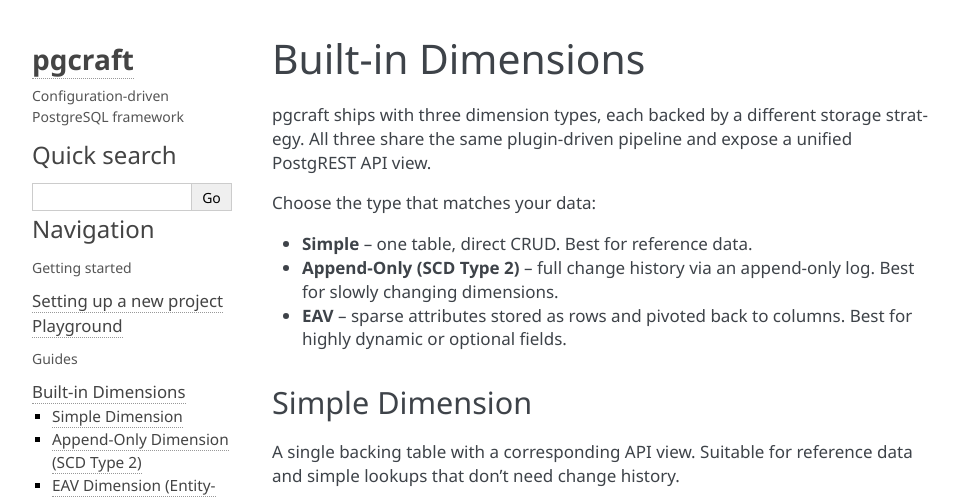
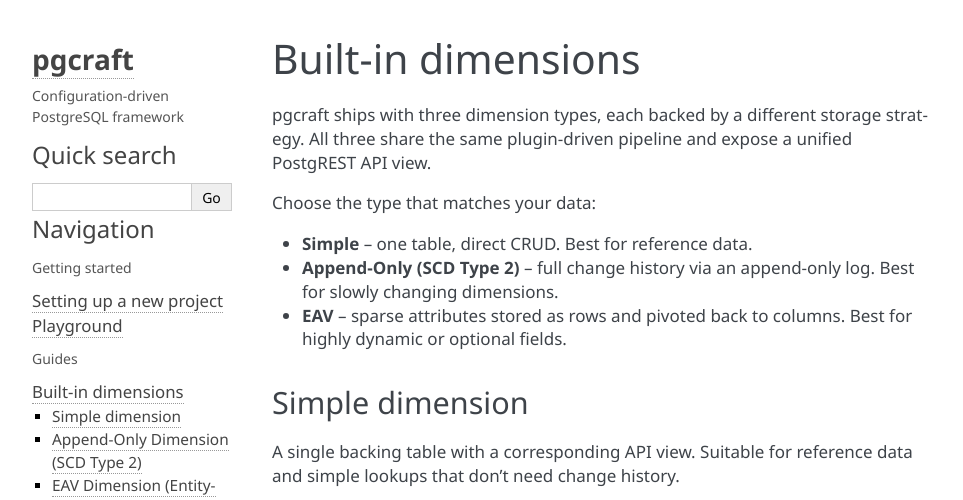
Before and after one commit to roddarjohn/cave, a Sphinx documentation site: the page built from docs/dimensions.rst, in a window 1280 px wide and 900 px high. Shown: the top 500 px of the window, without its empty margins (148-1111 px from the left). Built offline with Sphinx 7.4.7, drawn with Linux system fonts in a browser that asks for light colours.

```diff
--- a/docs/dimensions.rst
+++ b/docs/dimensions.rst
@@ -1,4 +1,4 @@
-Built-in Dimensions
+Built-in dimensions
 ===================
 
 pgcraft ships with three dimension types, each backed by a different
@@ -14,7 +14,7 @@
   columns.  Best for highly dynamic or optional fields.
 
 
-Simple Dimension
+Simple dimension
 ----------------
 
 A single backing table with a corresponding API view.  Suitable
```
